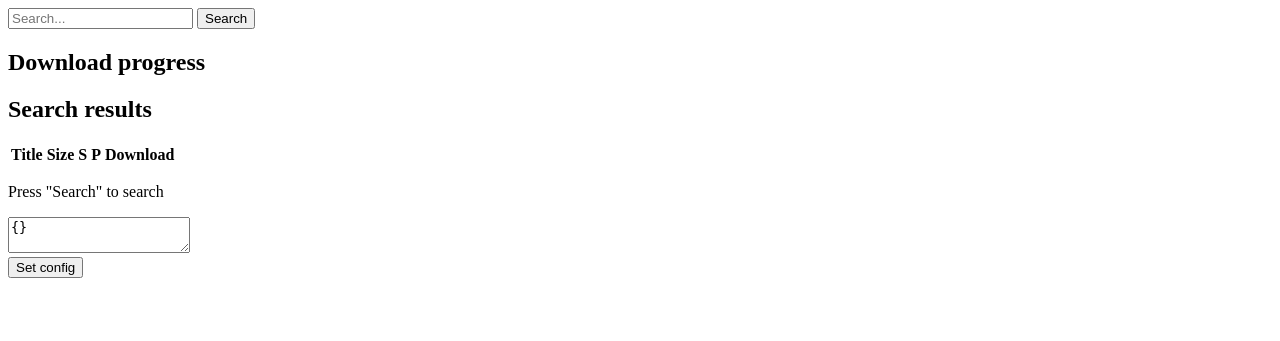
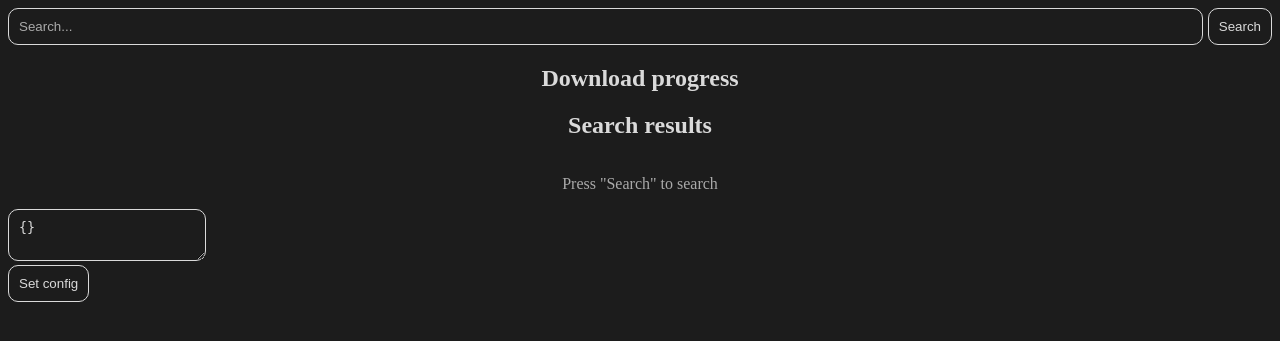
Before and after one commit to highghlow/just-download, a Flask app: page / in a window 1280 px wide. Shown: the top 341 px of the page. Run offline with Flask 3, Linux system fonts and the light colour scheme; data that the repository does not hold is empty.

Commit message:
Added styling

```diff
--- a/public/index.js
+++ b/public/index.js
@@ -33,7 +33,7 @@ function displayDownloadInfo(elem, torrent) {
 
 function update_download_progress() {
 	fetch("/progress")
-		.then((response) => response.json())
+		.then((response) => response.json()
 			.then((data) => data.forEach((torrent) => {
 				let download_progress_container = document.getElementById("download-progress");
 				let display_elem = Array.from(download_progress_container.children).find((elem) => elem.dataset.id == torrent.id);
@@ -47,7 +47,9 @@ function update_download_progress() {
 				}
 
 				displayDownloadInfo(display_elem, torrent);
-		}))
+			})),
+			// On fail
+			(error) => search_notice.textContent = "Failed! ("+error+")")
 }
 update_download_progress();
 
--- /dev/null
+++ b/public/style.css
@@ -0,0 +1,125 @@
+:root {
+	--white: #DADADA;
+	--grey: #AAAAAA;
+	--darkgrey: #222222;
+	--black: #1C1C1C;
+}
+
+html {
+	color: var(--white);
+	background-color: var(--black);
+}
+
+
+h2 {
+	text-align: center;
+}
+
+input, button, textarea {
+	color: var(--white);
+	background-color: transparent;
+	border-color: var(--white);
+	border-style: solid;
+	border-width: 1px;
+	border-radius: 10px;
+	padding: 10px;
+}
+
+input::placeholder {
+	color: var(--grey);
+}
+
+input:focus, button:hover, textarea:focus {
+	outline: none;
+	border-style: dashed;
+}
+
+button:active, input[type="submit"]:active, input[type="button"]:active {
+	background-color: var(--white);
+	border-color: transparent;
+	color: var(--black);
+}
+
+div#search-container {
+	width: 100%;
+	display: flex;
+}
+
+input#search-field {
+	flex-grow: 1;
+	margin-right: 5px;
+}
+
+div#download-progress {
+	width: fit-content;
+	margin-left: auto;
+	margin-right: auto;
+}
+
+div.download-box {
+	margin-bottom: 10px;
+	padding: 10px;
+	background-color: transparent;
+	border-radius: 10px;
+	border-width: 1px;
+	border-style: solid;
+
+	min-height: 30px;
+}
+
+div.download-box:hover {
+	border-style: dashed;
+}
+
+div.download-box[data-status="downloading"] {
+	border-color: olive;
+}
+
+div.download-box[data-status="seeding"] {
+	border-color: darkgreen;
+}
+
+div.download-box[data-status="stopped"] {
+	border-color: darkred;
+}
+
+table#search-results-outer {
+	width: 100%;
+}
+
+table#search-results-outer tr {
+	background-color: transparent;
+}
+
+table#search-results-outer tr:not(:first-child):hover {
+	background-color: var(--darkgrey);
+}
+
+table#search-results-outer {
+	border-collapse: collapse;
+}
+
+tr:first-child {
+	border-bottom-style: solid;
+	border-width: 1px;
+	border-color: var(--white);
+}
+
+tr:only-child {
+	display: none;
+}
+
+table button {
+	border-style: solid;
+	border-color: transparent;
+}
+
+table button:hover:not(:active) {
+	border-style: dashed;
+	border-color: var(--white);
+}
+
+p#search-notice {
+	text-align: center;
+	color: var(--grey);
+}
--- a/templates/index.html
+++ b/templates/index.html
@@ -1,7 +1,8 @@
 <!DOCTYPE html>
 
+<link rel="stylesheet" href="/public/style.css">
 
-<div>
+<div id="search-container">
     <input type="search" id="search-field" placeholder="Search..."/>
     <button id="search-button" onclick="search()">Search</button>
 </div>
@@ -10,13 +11,13 @@
 <div id="download-progress"></div>
 
 <h2>Search results</h2>
-<table id="search-results"><tr>
+<table id="search-results-outer"><tbody id="search-results"><tr>
 		<th>Title</th>
 		<th>Size</th>
 		<th>S</th>
 		<th>P</th>
 		<th>Download</th>
-</tr></table>
+</tr></tbody></table>
 <p id="search-notice">Press "Search" to search</p>
 
 <form action="/set-config" method="POST">
```
Lines whose indentation alone changed are shown as unchanged.
